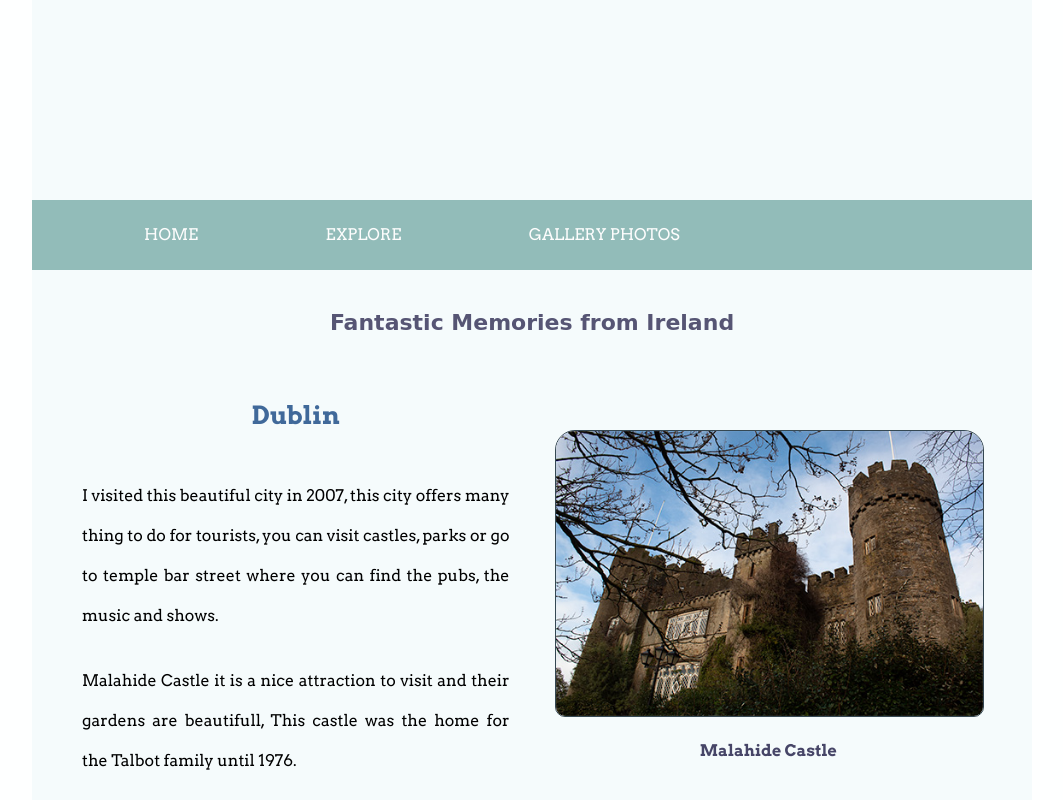
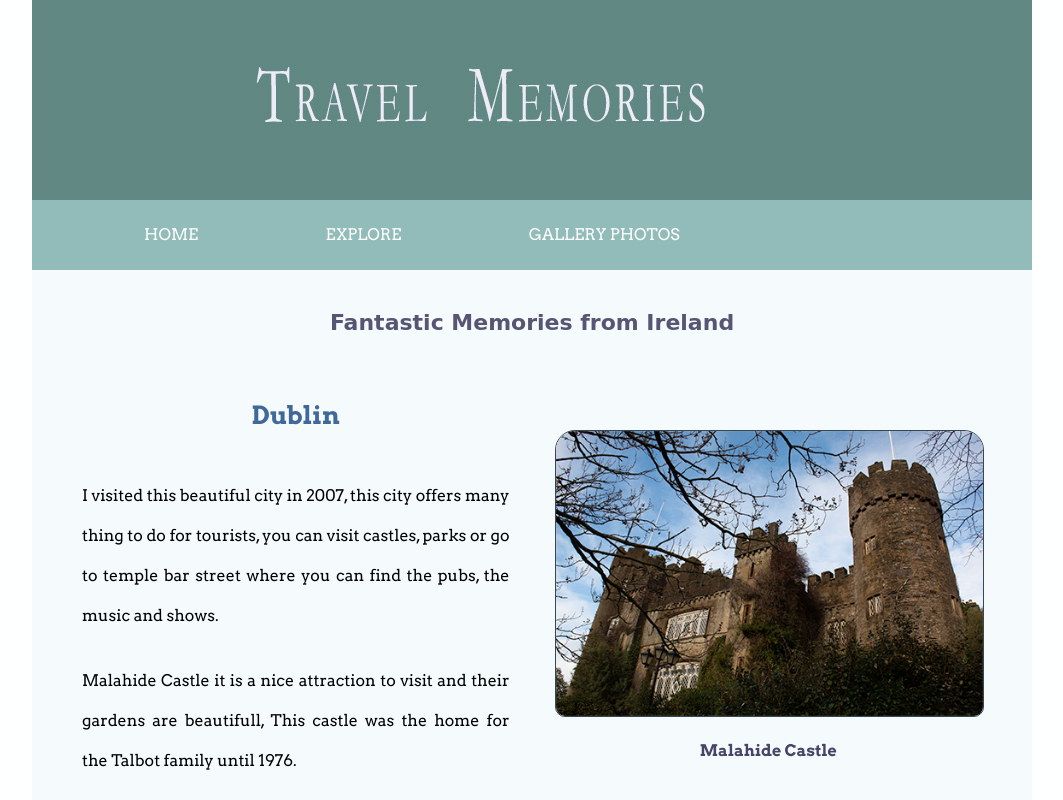
Before and after one commit to Edhita/edhita.github.io, a plain HTML site: page index.html in a window 1280 px wide. Shown: the top 800 px of the page, without its empty margins (108-1171 px from the left). Drawn offline with Linux system fonts and the light colour scheme.

Commit message:
Update main.css

```diff
--- a/main.css
+++ b/main.css
@@ -29,7 +29,7 @@ body {
 
 header {
     height: 200px;
-    background: url("../img/headerMem.jpg");
+    background: url("headerMem.jpg");
 
 
 
```
